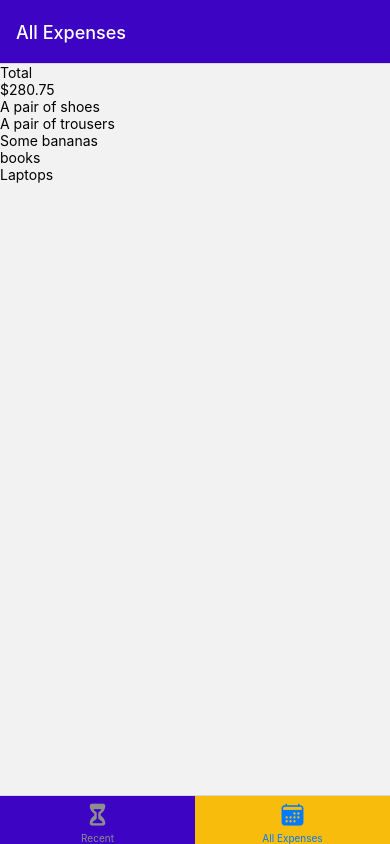
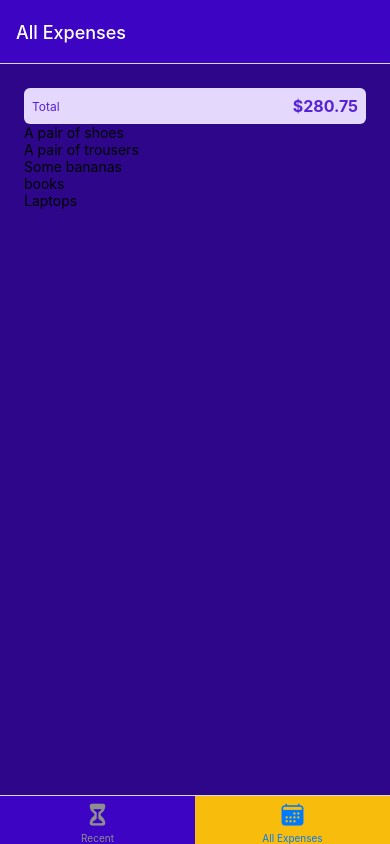
Before and after one commit to kumarmudur/react-native-expense-app, a React Native app: screen /AllExpenses in a window 390 px wide. Built offline with nearby package versions, Linux system fonts and the light colour scheme.

Commit message:
[React-Native] expense component style changes

```diff
--- a/components/expensesOutput/ExpensesOutput.js
+++ b/components/expensesOutput/ExpensesOutput.js
@@ -1,6 +1,7 @@
 import React from 'react';
-import {View} from 'react-native';
+import {StyleSheet, View} from 'react-native';
 
+import {GlobalStyles} from '../../constants/styles';
 import ExpensesList from './ExpensesList';
 import ExpensesSummary from './ExpensesSummary';
 
@@ -40,7 +41,7 @@ const DUMMY_EXPENSES = [
 const ExpensesOutput = ({expenses, expensesPeriod}) => {
   console.log('ExpensesOutput');
   return (
-    <View>
+    <View style={styles.container}>
       <ExpensesSummary expenses={DUMMY_EXPENSES} periodName={expensesPeriod} />
       <ExpensesList expenses={DUMMY_EXPENSES} />
     </View>
@@ -48,3 +49,11 @@ const ExpensesOutput = ({expenses, expensesPeriod}) => {
 };
 
 export default ExpensesOutput;
+
+const styles = StyleSheet.create({
+  container: {
+    flex: 1,
+    padding: 24,
+    backgroundColor: GlobalStyles.colors.primary700,
+  },
+});
--- a/components/expensesOutput/ExpensesSummary.js
+++ b/components/expensesOutput/ExpensesSummary.js
@@ -1,5 +1,7 @@
 import React from 'react';
-import {View, Text} from 'react-native';
+import {StyleSheet, View, Text} from 'react-native';
+
+import {GlobalStyles} from '../../constants/styles';
 
 const ExpensesSummary = ({expenses, periodName}) => {
   const expensesSum = expenses.reduce((sum, expense) => {
@@ -7,13 +9,31 @@ const ExpensesSummary = ({expenses, periodName}) => {
   }, 0);
 
   return (
-    <View>
-      <View>
-        <Text>{periodName}</Text>
-        <Text>${expensesSum.toFixed(2)}</Text>
-      </View>
+    <View style={styles.container}>
+      <Text style={styles.period}>{periodName}</Text>
+      <Text style={styles.sum}>${expensesSum.toFixed(2)}</Text>
     </View>
   );
 };
 
 export default ExpensesSummary;
+
+const styles = StyleSheet.create({
+  container: {
+    padding: 8,
+    backgroundColor: GlobalStyles.colors.primary50,
+    borderRadius: 6,
+    flexDirection: 'row',
+    justifyContent: 'space-between',
+    alignItems: 'center',
+  },
+  period: {
+    fontSize: 12,
+    color: GlobalStyles.colors.primary400,
+  },
+  sum: {
+    fontSize: 16,
+    fontWeight: 'bold',
+    color: GlobalStyles.colors.primary400,
+  },
+});
```
